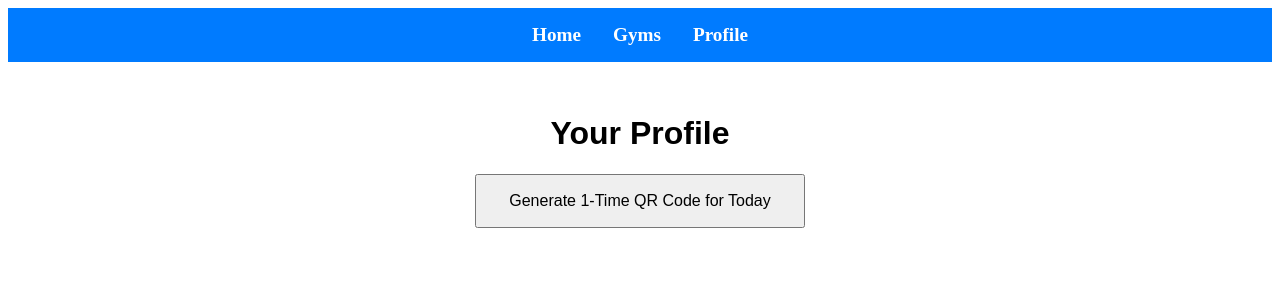
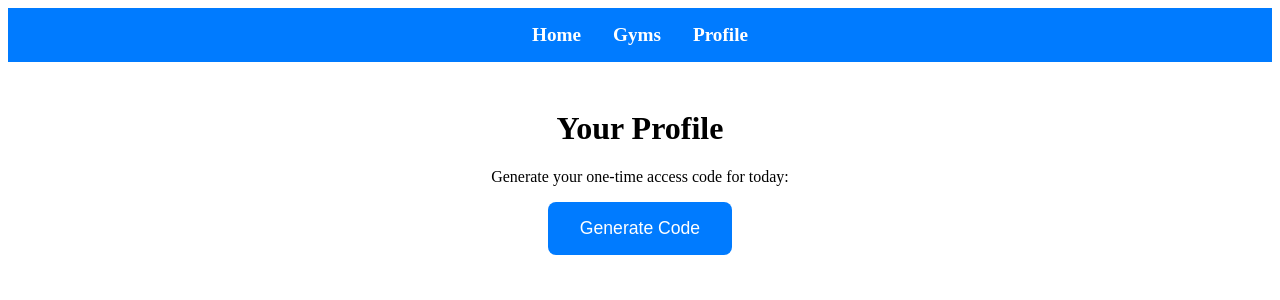
Before and after one commit to StartedtoCodewithAI/FitSpot, a React (Vite) app: page /profile in a window 1280 px wide. Shown: the top 300 px of the page. Built offline with nearby package versions, Linux system fonts and the light colour scheme.

Commit message:
Update profile.jsx

```diff
--- a/src/pages/profile.jsx
+++ b/src/pages/profile.jsx
@@ -1,29 +1,51 @@
 import React, { useState } from "react";
-import QRCode from "qrcode.react";
 
 export default function Profile() {
-  const [generatedCode, setGeneratedCode] = useState("");
+  const [code, setCode] = useState("");
 
-  // For demo, generate a simple code with current date and random ID
-  function generateQRCode() {
-    const code = `FitSpot-${new Date().toISOString().slice(0,10)}-${Math.random().toString(36).substring(2,10)}`;
-    setGeneratedCode(code);
+  // Dummy function to simulate generating a one-time code
+  function generateCode() {
+    const newCode = Math.random().toString(36).slice(-8).toUpperCase();
+    setCode(newCode);
   }
 
   return (
-    <div style={{ padding: "1rem", fontFamily: "sans-serif", textAlign: "center" }}>
+    <div style={{ maxWidth: "400px", margin: "2rem auto", textAlign: "center" }}>
       <h1>Your Profile</h1>
+      <p>Generate your one-time access code for today:</p>
       <button
-        onClick={generateQRCode}
-        style={{ padding: "1rem 2rem", fontSize: "1rem", cursor: "pointer", marginBottom: "1rem" }}
+        onClick={generateCode}
+        style={{
+          padding: "1rem 2rem",
+          backgroundColor: "#007bff",
+          color: "#fff",
+          border: "none",
+          borderRadius: "8px",
+          cursor: "pointer",
+          fontSize: "1.1rem",
+        }}
       >
-        Generate 1-Time QR Code for Today
+        Generate Code
       </button>
 
-      {generatedCode && (
-        <div>
-          <QRCode value={generatedCode} size={256} />
-          <p style={{ marginTop: "1rem" }}>Show this QR code at any partner gym to workout today!</p>
+      {code && (
+        <div style={{ marginTop: "2rem" }}>
+          <h3>Your One-Time Code:</h3>
+          <code
+            style={{
+              fontSize: "2rem",
+              backgroundColor: "#f0f0f0",
+              padding: "1rem 2rem",
+              borderRadius: "8px",
+              display: "inline-block",
+              letterSpacing: "0.2em",
+            }}
+          >
+            {code}
+          </code>
+          <p style={{ marginTop: "1rem", fontStyle: "italic" }}>
+            Show this code at any partner gym to get access for the day.
+          </p>
         </div>
       )}
     </div>
```
